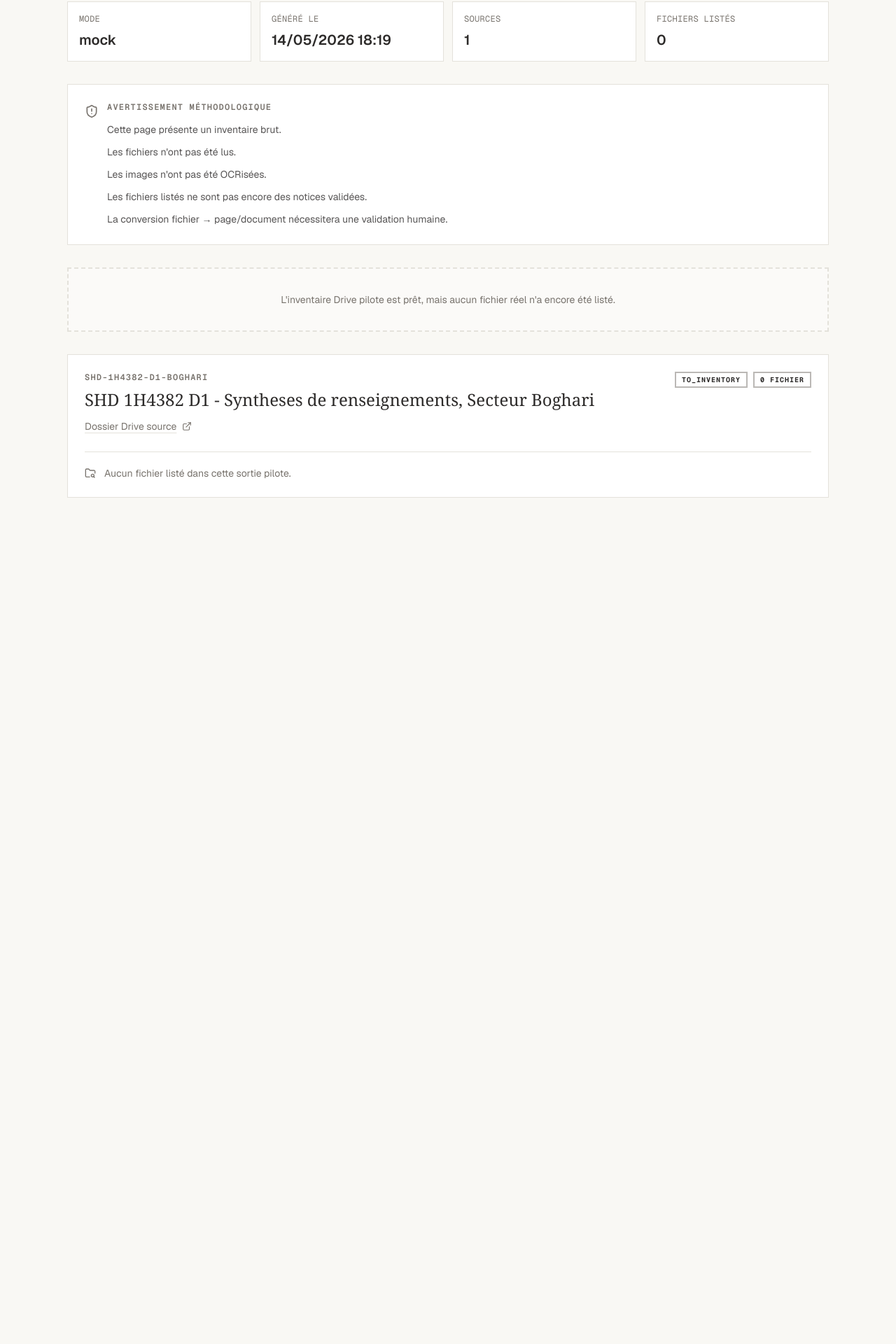
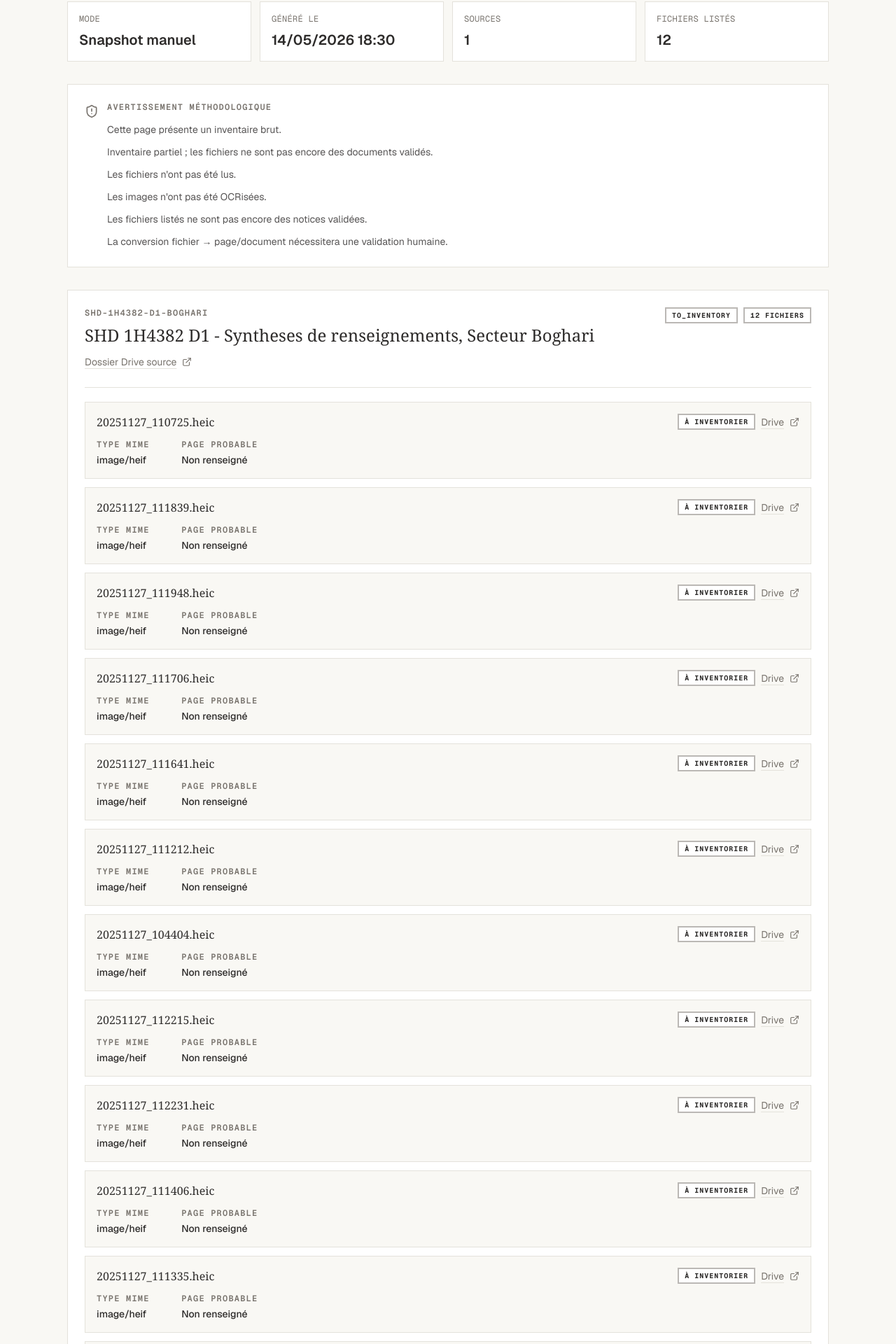
Before and after one commit to franzbib/archives-algerie, a Next.js app: page /inventaire-drive in a window 1280 px wide. Shown: the part 422-2342 px from the top of the page at 70% size. Before the commit the page ends 1237 px from the top, so only its background shows below. Built offline with nearby package versions, Linux system fonts and the light colour scheme.

Commit message:
Add manual Drive snapshot for pilot collection

```diff
--- a/data/generated/drive-inventory.pilot.json
+++ b/data/generated/drive-inventory.pilot.json
@@ -1,19 +1,118 @@
 {
-  "generatedAt": "2026-05-14T16:19:57.343Z",
-  "mode": "mock",
+  "generatedAt": "2026-05-14T16:30:00.000Z",
+  "mode": "manual_snapshot",
   "sourceFile": "scripts/drive-sources.pilot.example.json",
   "notes": [
     "Inventaire brut: ne pas importer automatiquement dans le manifeste valide.",
-    "Aucun fichier n'est telecharge par ce script.",
+    "Snapshot manuel partiel fourni depuis le connecteur Drive de ChatGPT.",
+    "Aucun fichier n'est telecharge dans cette etape.",
+    "Aucun contenu d'image n'a ete consulte.",
     "Aucun OCR, aucun appel OpenAI, aucun embedding.",
-    "Mode mock: GOOGLE_DRIVE_API_KEY est absent. Les dossiers sont listes avec files: []."
+    "Les fichiers listes ne sont pas encore des notices documentaires validees."
   ],
   "sources": [
     {
       "collectionId": "shd-1h4382-d1-boghari",
       "title": "SHD 1H4382 D1 - Syntheses de renseignements, Secteur Boghari",
-      "driveFolderUrl": "https://drive.google.com/drive/folders/placeholder-shd-1h4382-d1",
-      "files": [],
+      "driveFolderUrl": "https://drive.google.com/drive/folders/1zrEnPlBbNqaAUdbZlfvzgji-DESSIh25",
+      "files": [
+        {
+          "fileName": "20251127_110725.heic",
+          "mimeType": "image/heif",
+          "driveFileId": "1pTmKFJ9XXspDquXVDe7o6tewUostu-iW",
+          "driveUrl": "https://drive.google.com/file/d/1pTmKFJ9XXspDquXVDe7o6tewUostu-iW/view?usp=drivesdk",
+          "probablePageNumber": null,
+          "status": "to_inventory"
+        },
+        {
+          "fileName": "20251127_111839.heic",
+          "mimeType": "image/heif",
+          "driveFileId": "1XDxGAJapHvpyiDPoXroI3LGxxSDmJNYN",
+          "driveUrl": "https://drive.google.com/file/d/1XDxGAJapHvpyiDPoXroI3LGxxSDmJNYN/view?usp=drivesdk",
+          "probablePageNumber": null,
+          "status": "to_inventory"
+        },
+        {
+          "fileName": "20251127_111948.heic",
+          "mimeType": "image/heif",
+          "driveFileId": "1pxQsQsWmku-T-HreIuMVXYQCXSB1k85X",
+          "driveUrl": "https://drive.google.com/file/d/1pxQsQsWmku-T-HreIuMVXYQCXSB1k85X/view?usp=drivesdk",
+          "probablePageNumber": null,
+          "status": "to_inventory"
+        },
+        {
+          "fileName": "20251127_111706.heic",
+          "mimeType": "image/heif",
+          "driveFileId": "1zOB8p7eyFhGR6qRyKLIWPnQz9vkqncgO",
+          "driveUrl": "https://drive.google.com/file/d/1zOB8p7eyFhGR6qRyKLIWPnQz9vkqncgO/view?usp=drivesdk",
+          "probablePageNumber": null,
+          "status": "to_inventory"
+        },
+        {
+          "fileName": "20251127_111641.heic",
+          "mimeType": "image/heif",
+          "driveFileId": "1k8nhqId5PvOrNlwqbP48a2JiQ4RAR8UX",
+          "driveUrl": "https://drive.google.com/file/d/1k8nhqId5PvOrNlwqbP48a2JiQ4RAR8UX/view?usp=drivesdk",
+          "probablePageNumber": null,
+          "status": "to_inventory"
+        },
+        {
+          "fileName": "20251127_111212.heic",
+          "mimeType": "image/heif",
+          "driveFileId": "1hY0FAHkQuQdB8rZrX3YpiUUpkKN2q11k",
+          "driveUrl": "https://drive.google.com/file/d/1hY0FAHkQuQdB8rZrX3YpiUUpkKN2q11k/view?usp=drivesdk",
+          "probablePageNumber": null,
+          "status": "to_inventory"
+        },
+        {
+          "fileName": "20251127_104404.heic",
+          "mimeType": "image/heif",
+          "driveFileId": "1N402HyuJvAITBquYqo24OeIqCwTlTwpk",
+          "driveUrl": "https://drive.google.com/file/d/1N402HyuJvAITBquYqo24OeIqCwTlTwpk/view?usp=drivesdk",
+          "probablePageNumber": null,
+          "status": "to_inventory"
+        },
+        {
+          "fileName": "20251127_112215.heic",
+          "mimeType": "image/heif",
+          "driveFileId": "1G-4-1OgPSoIvzdHlq7IRLcJ0V_SOSZ7L",
+          "driveUrl": "https://drive.google.com/file/d/1G-4-1OgPSoIvzdHlq7IRLcJ0V_SOSZ7L/view?usp=drivesdk",
+          "probablePageNumber": null,
+          "status": "to_inventory"
+        },
+        {
+          "fileName": "20251127_112231.heic",
+          "mimeType": "image/heif",
+          "driveFileId": "1bzGEuzU9SJIFB2YGndkzKj8N2ntNkSv3",
+          "driveUrl": "https://drive.google.com/file/d/1bzGEuzU9SJIFB2YGndkzKj8N2ntNkSv3/view?usp=drivesdk",
+          "probablePageNumber": null,
+          "status": "to_inventory"
+        },
+        {
+          "fileName": "20251127_111406.heic",
+          "mimeType": "image/heif",
+          "driveFileId": "1zaE3HqtmFGWS3MdDMJzB9UT0o5voHvBa",
+          "driveUrl": "https://drive.google.com/file/d/1zaE3HqtmFGWS3MdDMJzB9UT0o5voHvBa/view?usp=drivesdk",
+          "probablePageNumber": null,
+          "status": "to_inventory"
+        },
+        {
+          "fileName": "20251127_111335.heic",
+          "mimeType": "image/heif",
+          "driveFileId": "1t_CToG9N-gHPHiSAZhsm74YFiVFuQ35T",
+          "driveUrl": "https://drive.google.com/file/d/1t_CToG9N-gHPHiSAZhsm74YFiVFuQ35T/view?usp=drivesdk",
+          "probablePageNumber": null,
+          "status": "to_inventory"
+        },
+        {
+          "fileName": "20251127_111204.heic",
+          "mimeType": "image/heif",
+          "driveFileId": "1M1wcVNC-29hjAZIBrscMC4IbanOpCdKI",
+          "driveUrl": "https://drive.google.com/file/d/1M1wcVNC-29hjAZIBrscMC4IbanOpCdKI/view?usp=drivesdk",
+          "probablePageNumber": null,
+          "status": "to_inventory"
+        }
+      ],
       "status": "to_inventory"
     }
   ]
--- a/scripts/drive-inventory.ts
+++ b/scripts/drive-inventory.ts
@@ -12,7 +12,7 @@ interface DriveSource {
 
 interface DriveInventory {
   generatedAt: string;
-  mode: "drive" | "mock";
+  mode: "drive" | "manual_snapshot" | "mock";
   sourceFile: string;
   notes: string[];
   sources: DriveInventorySource[];
--- a/scripts/drive-sources.pilot.example.json
+++ b/scripts/drive-sources.pilot.example.json
@@ -2,8 +2,8 @@
   {
     "collectionId": "shd-1h4382-d1-boghari",
     "title": "SHD 1H4382 D1 - Syntheses de renseignements, Secteur Boghari",
-    "driveUrl": "https://drive.google.com/drive/folders/placeholder-shd-1h4382-d1",
-    "notes": "Dossier pilote pour inventaire brut controle. Utiliser l'URL Drive deja referencee dans le manifeste local ; remplacer le placeholder par l'URL reelle avant inventaire Drive.",
+    "driveUrl": "https://drive.google.com/drive/folders/1zrEnPlBbNqaAUdbZlfvzgji-DESSIh25",
+    "notes": "URL reelle du dossier pilote. Inventaire partiel fourni manuellement depuis le connecteur Drive de ChatGPT ; contenu des images non consulte.",
     "status": "pilot"
   }
 ]
--- a/src/app/inventaire-drive/page.tsx
+++ b/src/app/inventaire-drive/page.tsx
@@ -23,7 +23,7 @@ interface DriveInventorySource {
 
 interface DriveInventory {
   generatedAt: string;
-  mode: "drive" | "mock";
+  mode: "drive" | "manual_snapshot" | "mock";
   sourceFile?: string;
   notes?: string[];
   sources: DriveInventorySource[];
@@ -41,6 +41,7 @@ export default function DriveInventoryPage() {
   const totalFiles =
     inventory?.sources.reduce((total, source) => total + source.files.length, 0) ?? 0;
   const isEmptyOrMock = !inventory || inventory.mode === "mock" || totalFiles === 0;
+  const isManualSnapshot = inventory?.mode === "manual_snapshot";
 
   return (
     <main className="min-h-screen bg-background pb-16">
@@ -74,7 +75,7 @@ export default function DriveInventoryPage() {
 
       <section className="mx-auto max-w-6xl px-6 py-10 lg:px-8">
         <div className="mb-8 grid gap-3 sm:grid-cols-2 lg:grid-cols-4">
-          <SummaryCard label="Mode" value={inventory?.mode ?? "absent"} />
+          <SummaryCard label="Mode" value={formatMode(inventory?.mode)} />
           <SummaryCard
             label="Généré le"
             value={inventory ? formatDate(inventory.generatedAt) : "Non généré"}
@@ -92,6 +93,12 @@ export default function DriveInventoryPage() {
               </p>
               <div className="mt-3 space-y-2 text-sm leading-6 text-foreground/80">
                 <p>Cette page présente un inventaire brut.</p>
+                {isManualSnapshot && (
+                  <p>
+                    Inventaire partiel ; les fichiers ne sont pas encore des
+                    documents validés.
+                  </p>
+                )}
                 <p>Les fichiers n&apos;ont pas été lus.</p>
                 <p>Les images n&apos;ont pas été OCRisées.</p>
                 <p>Les fichiers listés ne sont pas encore des notices validées.</p>
@@ -239,3 +246,13 @@ function formatDate(value: string): string {
     timeZone: "Europe/Paris",
   }).format(new Date(value));
 }
+
+function formatMode(mode: DriveInventory["mode"] | undefined): string {
+  const labels: Record<DriveInventory["mode"], string> = {
+    drive: "Drive API",
+    manual_snapshot: "Snapshot manuel",
+    mock: "Mock",
+  };
+
+  return mode ? labels[mode] : "Absent";
+}
```
Also changed, not shown: 1 other file (tests, documents, lock files or other folders).
